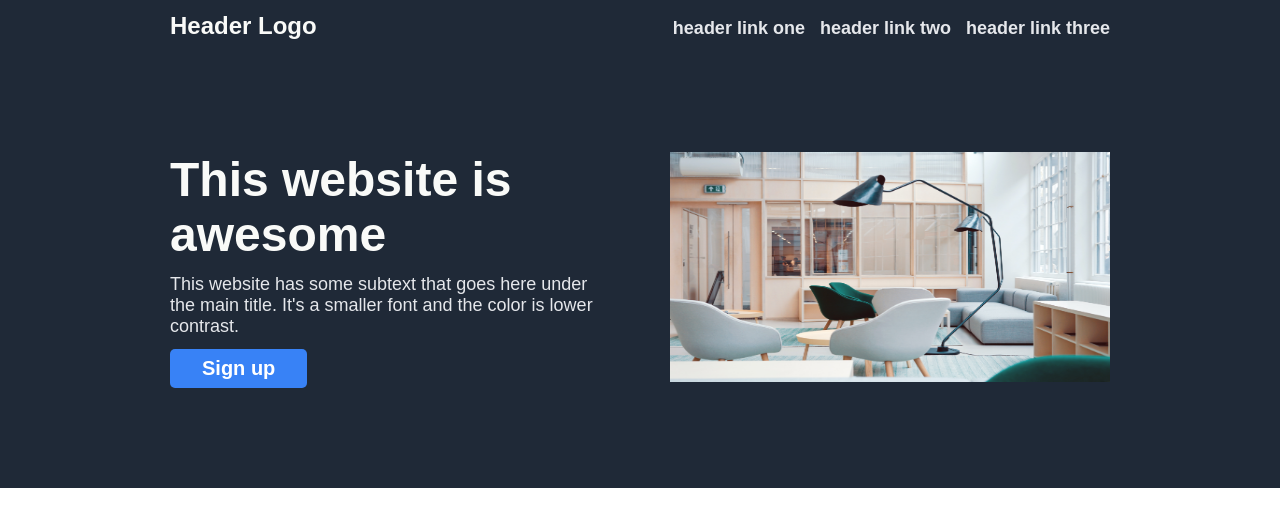
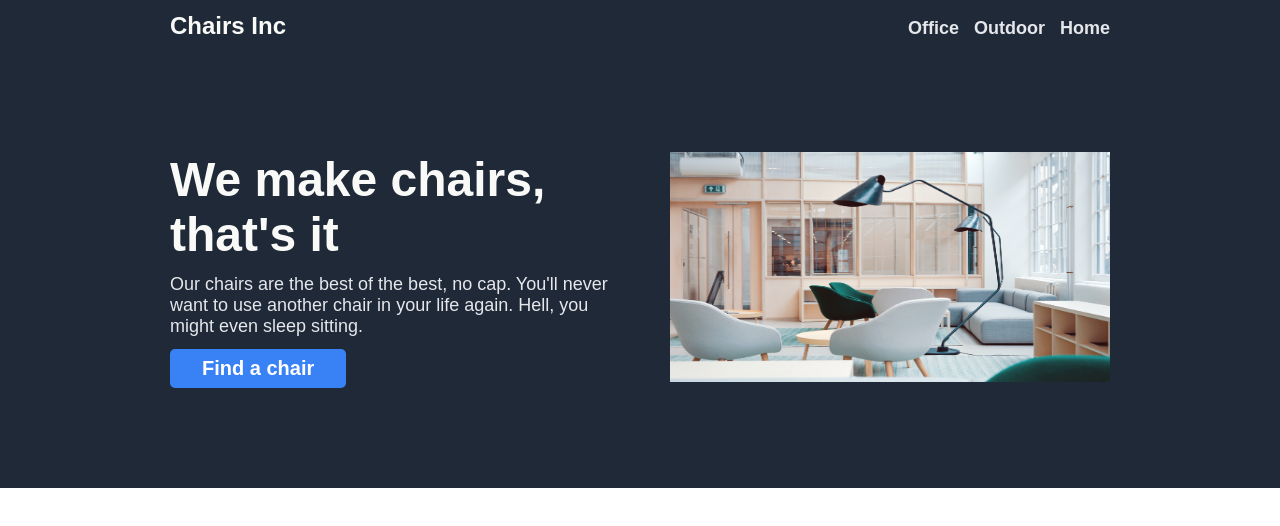
Before and after one commit to ochoav/LandingPageTOP, a plain HTML site: page index.html in a window 1280 px wide. Drawn offline with Linux system fonts and the light colour scheme.

Commit message:
Change text in header and hero

```diff
--- a/index.html
+++ b/index.html
@@ -9,23 +9,23 @@
 </head>
 <body>
     <div class="header">
-        <div>Header Logo</div>
+        <div>Chairs Inc</div>
         <ul>
-            <li><a href="google.com">header link one</a></li>
-            <li><a href="google.com">header link two</a></li>
-            <li><a href="google.com">header link three</a></li>
+            <li><a href="google.com">Office</a></li>
+            <li><a href="google.com">Outdoor</a></li>
+            <li><a href="google.com">Home</a></li>
         </ul>
     </div>
     <div class="hero">
         <div class="hero-left">
             <div class="hero-main">
-                This website is awesome
+                We make chairs, that's it
             </div>
             <div class="hero-secondary">
-                This website has some subtext that goes here under the main title.
-                It's a smaller font and the color is lower contrast.
+                Our chairs are the best of the best, no cap. You'll never want to
+                use another chair in your life again. Hell, you might even sleep sitting.
             </div>
-            <button>Sign up</button>
+            <button>Find a chair</button>
         </div>
         <img src="img/main-company-image.jpg" alt="Placeholder for image">
     </div>
```
